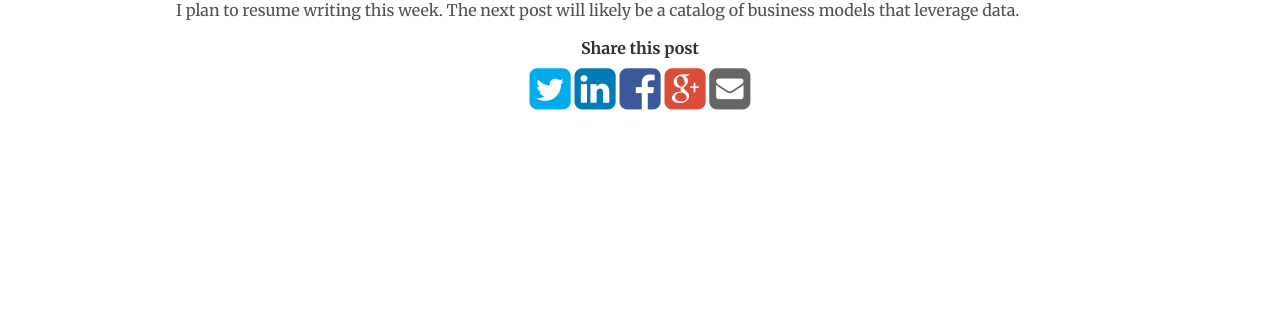
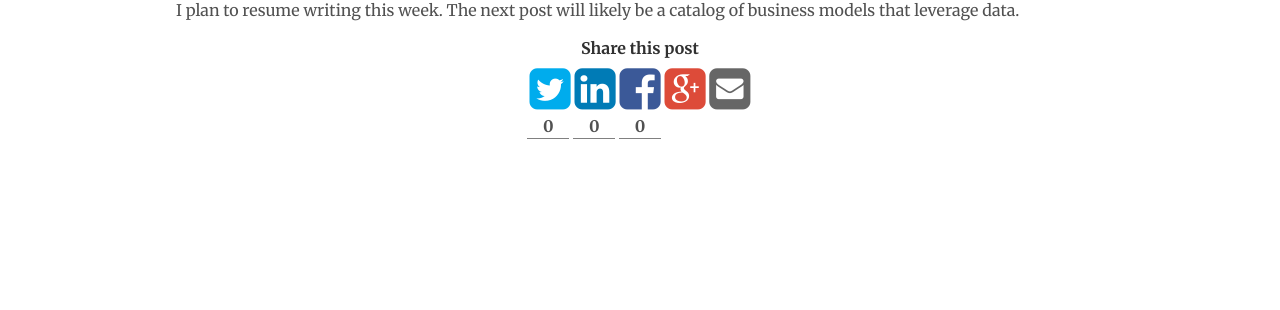
Before and after one commit to codingvc/codingvc, a Jekyll site: the page built from _posts/2015-02-17-website-update.markdown, in a window 1280 px wide. Shown: the part 432-742 px from the top of the page. Built offline with Jekyll 4.4.1, drawn with Linux system fonts in a browser that asks for light colours; nearby versions of some CDN libraries; Markdown is read by kramdown in place of the engine named in the settings; comment, search, counter and statistics services are not loaded.

```diff
--- a/_includes/head.html
+++ b/_includes/head.html
@@ -24,6 +24,7 @@
     <link href='http://fonts.googleapis.com/css?family=EB+Garamond' rel='stylesheet' type='text/css'>
     <link href='http://fonts.googleapis.com/css?family=Open+Sans:400italic,400,700' rel='stylesheet' type='text/css'>
     <link href='http://fonts.googleapis.com/css?family=Lato:400,700,400italic,700italic|Merriweather:400italic,400,700,700italic' rel='stylesheet' type='text/css'>
+    <script src="https://ajax.googleapis.com/ajax/libs/jquery/2.1.3/jquery.min.js"></script>
 
     <!-- Icons -->
     <link rel="apple-touch-icon-precomposed" sizes="144x144"
--- a/_layouts/post.html
+++ b/_layouts/post.html
@@ -25,6 +25,28 @@ layout: default
         <a href="https://www.facebook.com/sharer/sharer.php?&u={{ share_url }}&display=popup&ref=plugin?text={{ page.title }}"><i class="fa fa-facebook-square fa-3x" style="color: #3B5998"></i></a>
         <a href="https://plus.google.com/share?url={{ share_url }}"><i class="fa fa-google-plus-square fa-3x" style="color: #dd4b39"></i></a>
         <a href="mailto:?&subject={{ page.title }}&body={{ share_url }}"><i class="fa fa-envelope-square fa-3x" style="color: #666"></i></a>
+        <br>
+
+
+        <script>
+            $.getJSON('https://cdn.api.twitter.com/1/urls/count.json?url={{share_url}}&callback=?', function (data) {
+                jQuery('#so-url-shares-tw').text(data.count);
+            });
+
+            $.getJSON('https://www.linkedin.com/countserv/count/share?url={{share_url}}&format=jsonp&callback=?', function (data) {
+                jQuery('#so-url-shares-lnkd').text(data.count);
+            });
+
+            $.getJSON('http://graph.facebook.com/?id={{share_url}}', function (data) {
+                jQuery('#so-url-shares-fb').text(data.shares);
+            });
+        </script>
+
+        <div id="so-url-shares-tw" class="sharecount">0</div>
+        <div id="so-url-shares-lnkd" class="sharecount">0</div>
+        <div id="so-url-shares-fb" class="sharecount">0</div>
+        <div id="so-url-shares-goog" class="sharecount" style="border:none"></div>
+        <div id="so-url-shares-email" class="sharecount" style="border:none"></div>
     </div>
 
     <div id="disqus_thread"></div>
--- a/public/css/poole.css
+++ b/public/css/poole.css
@@ -466,3 +466,11 @@ input:-ms-input-placeholder {
     color: #3f7cb6;
     font-weight: bold;
 }
+
+.sharecount {
+    display: inline-block;
+    width: 42px;
+    text-align: center;
+    font-weight: bold;
+    border-bottom: 1px solid gray;
+}
```
